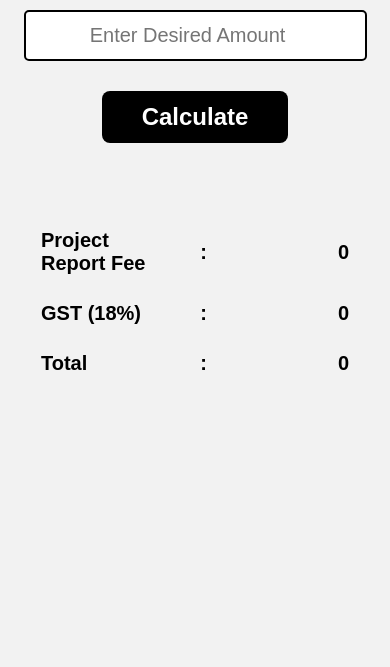
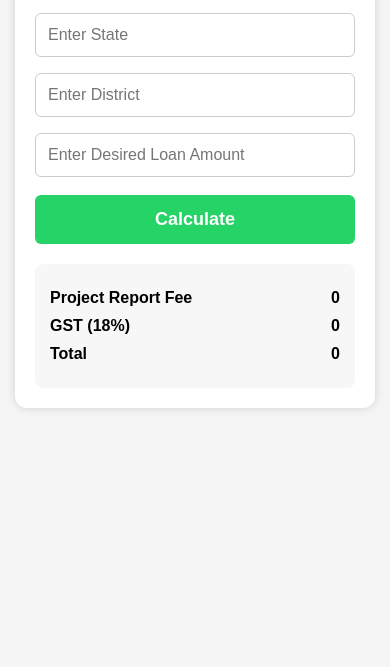
Before and after one commit to loanmitraofficials/Calculator, a plain HTML site: page index.html in a window 390 px wide. Shown: the part 177-844 px from the top of the page. Drawn offline with Linux system fonts and the light colour scheme.

Commit message:
index.html

```diff
--- a/index.html
+++ b/index.html
@@ -1,118 +1,96 @@
 <!DOCTYPE html>
-<html lang="en">
+
+<html>
 <head>
 <meta charset="UTF-8">
 <meta name="viewport" content="width=device-width, initial-scale=1.0">
-<title>Loan Mitra - Project Report Calculator</title>
+<title>Loan Mitra Calculator</title>
 
 <style>
+*{
+margin:0;
+padding:0;
+box-sizing:border-box;
+font-family:Arial,sans-serif;
+}
+
 body{
-    margin:0;
-    padding:20px;
-    background:#f2f2f2;
-    font-family:Arial, sans-serif;
-    text-align:center;
+background:#f5f5f5;
+padding:15px;
 }
 
 .container{
-    max-width:700px;
-    margin:auto;
+max-width:500px;
+margin:auto;
+background:#fff;
+padding:20px;
+border-radius:12px;
+box-shadow:0 0 10px rgba(0,0,0,0.15);
 }
 
 h1{
-    font-size:70px;
-    margin-top:30px;
-    margin-bottom:20px;
+text-align:center;
+font-size:38px;
+margin-bottom:10px;
 }
 
 h2{
-    font-size:40px;
-    margin-bottom:30px;
+text-align:center;
+font-size:24px;
+margin-bottom:20px;
 }
 
-input{
-    width:80%;
-    max-width:350px;
-    padding:12px;
-    font-size:24px;
-    text-align:center;
-    border:2px solid #000;
-    border-radius:5px;
+input,select{
+width:100%;
+padding:12px;
+margin:8px 0;
+font-size:16px;
+border:1px solid #ccc;
+border-radius:6px;
 }
 
 button{
-    margin-top:30px;
-    padding:12px 40px;
-    font-size:32px;
-    font-weight:bold;
-    cursor:pointer;
-    border:none;
-    border-radius:8px;
-    background:#000;
-    color:white;
-}
-
-button:hover{
-    opacity:0.9;
+width:100%;
+padding:14px;
+font-size:18px;
+font-weight:bold;
+background:#25D366;
+color:white;
+border:none;
+border-radius:6px;
+cursor:pointer;
+margin-top:10px;
 }
 
 .result{
-    margin-top:60px;
-    display:flex;
-    justify-content:center;
+margin-top:20px;
+padding:15px;
+background:#f7f7f7;
+border-radius:8px;
 }
 
-table{
-    border-spacing:20px 25px;
-    font-size:24px;
-    font-weight:bold;
+.row{
+display:flex;
+justify-content:space-between;
+margin:10px 0;
+font-size:18px;
+font-weight:bold;
 }
 
-td{
-    text-align:left;
+#sendBtn{
+display:none;
+text-decoration:none;
+text-align:center;
+margin-top:15px;
 }
 
-.value{
-    min-width:120px;
-    text-align:right;
-}
-
-.whatsapp-btn{
-    display:none;
-    margin-top:30px;
-    background:#25D366;
-    color:white;
-    text-decoration:none;
-    padding:15px 25px;
-    border-radius:8px;
-    font-size:22px;
-    font-weight:bold;
-}
-
-@media(max-width:600px){
-
-h1{
-    font-size:45px;
-}
-
-h2{
-    font-size:28px;
-}
-
-input{
-    width:90%;
-    font-size:20px;
-}
-
-button{
-    font-size:24px;
-}
-
-table{
-    font-size:20px;
-}
+@media(max-width:480px){
+h1{font-size:30px;}
+h2{font-size:20px;}
+.row{font-size:16px;}
 }
 </style>
+
 </head>
 
 <body>
@@ -120,43 +98,39 @@ table{
 <div class="container">
 
 <h1>Loan Mitra</h1>
-
 <h2>Project Report Calculator</h2>
 
-<input type="number" id="loan" placeholder="Enter Desired Amount">
+<input type="text" id="name" placeholder="Enter Name">
 
-<br>
+<input type="text" id="state" placeholder="Enter State">
+
+<input type="text" id="district" placeholder="Enter District">
+
+<input type="number" id="loan" placeholder="Enter Desired Loan Amount">
 
 <button onclick="calculate()">Calculate</button>
 
 <div class="result">
-<table>
 
-<tr>
-<td>Project Report Fee</td>
-<td>:</td>
-<td class="value" id="fee">0</td>
-</tr>
-
-<tr>
-<td>GST (18%)</td>
-<td>:</td>
-<td class="value" id="gst">0</td>
-</tr>
-
-<tr>
-<td>Total</td>
-<td>:</td>
-<td class="value" id="total">0</td>
-</tr>
-
-</table>
+<div class="row">
+<span>Project Report Fee</span>
+<span id="fee">0</span>
 </div>
 
-<a id="waBtn"
-class="whatsapp-btn"
-target="_blank">
-Apply on WhatsApp
+<div class="row">
+<span>GST (18%)</span>
+<span id="gst">0</span>
+</div>
+
+<div class="row">
+<span>Total</span>
+<span id="total">0</span>
+</div>
+
+</div>
+
+<a id="sendBtn">
+<button>Send on WhatsApp</button>
 </a>
 
 </div>
@@ -165,46 +139,46 @@ Apply on WhatsApp
 
 function calculate(){
 
-let loan = parseFloat(document.getElementById("loan").value);
+let name=document.getElementById("name").value;
+let state=document.getElementById("state").value;
+let district=document.getElementById("district").value;
+let loan=parseFloat(document.getElementById("loan").value);
 
-if(!loan || loan <= 0){
-alert("Please enter loan amount");
+if(!name || !state || !district || !loan){
+alert("Please fill all details");
 return;
 }
 
-let fee = Math.round(
+let fee=Math.round(
 Math.max(
 3000,
-3000 + ((loan - 100000) * 22000 / 4900000)
+3000+((loan-100000)*22000/4900000)
 )
 );
 
-let gst = Math.round(fee * 0.18);
-let total = fee + gst;
+let gst=Math.round(fee*0.18);
+let total=fee+gst;
 
-document.getElementById("fee").innerHTML =
-fee.toLocaleString('en-IN');
-
-document.getElementById("gst").innerHTML =
-gst.toLocaleString('en-IN');
-
-document.getElementById("total").innerHTML =
-total.toLocaleString('en-IN');
+document.getElementById("fee").innerHTML="₹"+fee.toLocaleString('en-IN');
+document.getElementById("gst").innerHTML="₹"+gst.toLocaleString('en-IN');
+document.getElementById("total").innerHTML="₹"+total.toLocaleString('en-IN');
 
 let msg =
-"Loan Mitra Inquiry%0A%0A" +
-"Loan Amount: ₹" + loan.toLocaleString('en-IN') + "%0A" +
-"Project Report Fee: ₹" + fee.toLocaleString('en-IN') + "%0A" +
-"GST: ₹" + gst.toLocaleString('en-IN') + "%0A" +
-"Total: ₹" + total.toLocaleString('en-IN');
+"*Loan Mitra New Inquiry*%0A%0A"+
+"Name: "+name+"%0A"+
+"State: "+state+"%0A"+
+"District: "+district+"%0A"+
+"Loan Amount: ₹"+loan.toLocaleString('en-IN')+"%0A"+
+"Project Report Fee: ₹"+fee.toLocaleString('en-IN')+"%0A"+
+"GST: ₹"+gst.toLocaleString('en-IN')+"%0A"+
+"Total: ₹"+total.toLocaleString('en-IN');
 
-let waLink =
-"https://wa.me/918051656696?text=" + msg;
+let whatsappLink =
+"https://wa.me/918051656696?text="+msg;
 
-let waBtn = document.getElementById("waBtn");
-
-waBtn.href = waLink;
-waBtn.style.display = "inline-block";
+let sendBtn=document.getElementById("sendBtn");
+sendBtn.href=whatsappLink;
+sendBtn.style.display="block";
 }
 
 </script>
```
